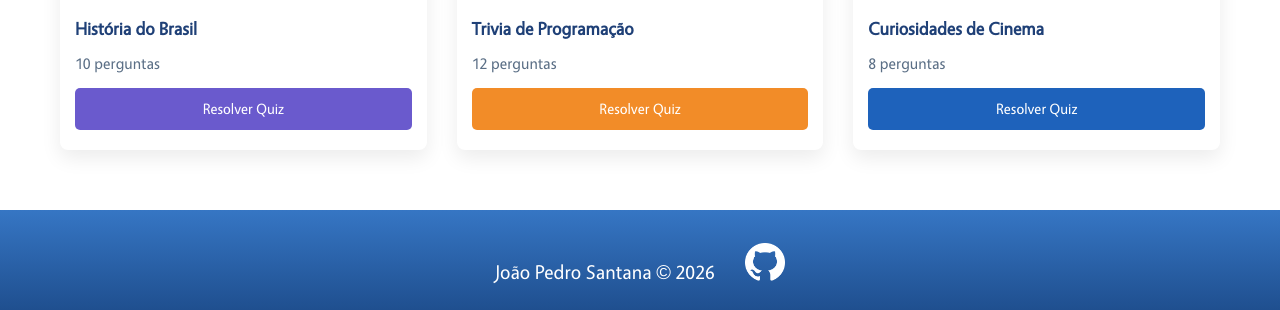
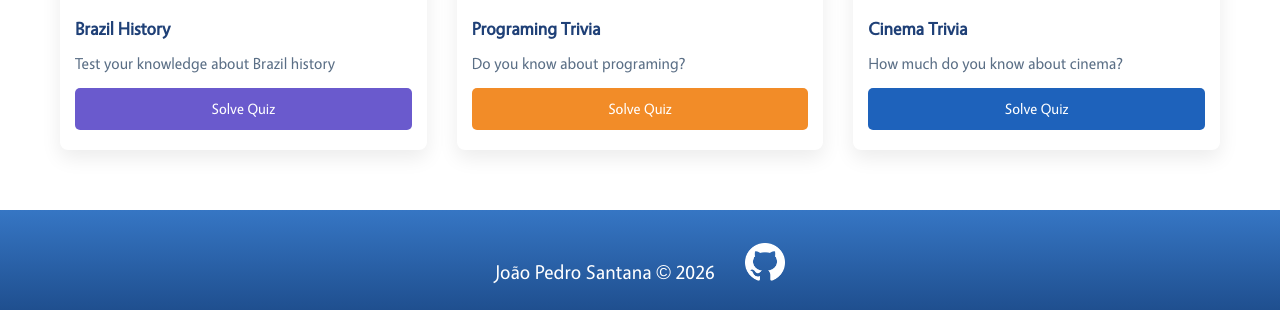
Before and after one commit to JPedro-Santana/Quiz, a Flask app: page / in a window 1280 px wide. Shown: the part 866-1176 px from the top of the page. Run offline with Flask 3, Linux system fonts and the light colour scheme; some libraries are stand-ins or nearby versions.

Commit message:
Implement quiz creation, exploration and layout
Add server-side support for creating and browsing quizzes: app.py now defines CATEGORIES, handles POST creation with validation, redirects to a new /quiz/<id> view, and implements explore filtering (category, search, order). Add quiz_layout.html to render individual quizzes. Update templates: create.html adds form validation, category dropdown from CATEGORIES, maxlength and question-type name; explore.html restructures content and renders quizzes list; index.html updates image paths and copy. Rename image files to normalized names in static/images and add requirements.txt (Flask, cs50). quiz.db updated.

```diff
--- a/app.py
+++ b/app.py
@@ -1,23 +1,77 @@
 from cs50 import SQL
-from flask import Flask, render_template, request
+from flask import Flask, redirect, render_template, request, url_for
 
 app = Flask(__name__)
 
-
 db = SQL("sqlite:///quiz.db")
 
+CATEGORIES = [
+    "Science",
+    "Programming",
+    "History",
+]
 
 @app.route("/")
 def index():
     return render_template("index.html")
 
-@app.route("/create")
+@app.route("/create", methods=["GET", "POST"])
 def create():
-    return render_template("create.html")
+    if request.method == "POST":
+        title = request.form.get("title")
+        category = request.form.get("category")
+        description = request.form.get("description")
 
-@app.route("/explore")
+        if not title or not category:
+            return "Title and Category are required."
+        db.execute("INSERT INTO quiz (title, category, description) VALUES(?, ?, ?)", title, category, description)
+
+        quiz_id = db.execute("SELECT last_insert_rowid() as id")[0]["id"]
+
+        return redirect(url_for("quiz_layout", id=quiz_id))
+
+    return render_template("create.html", categories=CATEGORIES)
+
+@app.route("/explore", methods=["GET"])
 def explore():
-    return render_template("explore.html")
+    category = request.args.get("category")
+    order = request.args.get("order")
+    search = request.args.get("q")
+
+    query = "SELECT * FROM quiz WHERE 1=1"
+    params= []
+
+    if category and category != "all":
+        query += " AND category = ?"
+        params.append(category)
+
+    if search:
+        query += " AND title LIKE ?"
+        params.append(f"%{search}%")
+
+    if order == "recent":
+        query += " ORDER BY id DESC"
+    else:
+        query += " ORDER BY id ASC"
+
+    quizzes = db.execute(query, *params)
+
+    return render_template("explore.html",
+        quizzes=quizzes,
+        categories=CATEGORIES,
+        selected_category=category,
+        selected_order=order,
+        search_query=search
+    )
+
+@app.route("/quiz/<int:id>")
+def quiz_layout(id):
+    quiz = db.execute("SELECT * FROM quiz WHERE id = ?", id)
+
+    if len(quiz) == 0:
+        return "Quiz not Found"
+
+    return render_template("quiz_layout.html", quiz=quiz[0])
 
 if __name__ == "__main__":
     app.run(debug=True)
--- /dev/null
+++ b/requirements.txt
@@ -0,0 +1,2 @@
+Flask
+cs50
--- a/templates/index.html
+++ b/templates/index.html
@@ -10,22 +10,22 @@
     <section>
         <h2>Popular Quizzes</h2>
         <div class="quiz-card">
-            <img src="/assets/quiz_img/bandeira do brasil.jpg" alt="Bandeira Brasil">
-            <h3 class="title">História do Brasil</h3>
-            <p class="question-number">10 perguntas</p>
-            <button class="btn-resolve">Resolver Quiz</button>
+            <img src="/static/images/brazil-flag.jpg" alt="Bandeira Brasil">
+            <h3 class="title">Brazil History</h3>
+            <p class="question-number">Test your knowledge about Brazil history</p>
+            <button class="btn-resolve">Solve Quiz</button>
         </div>
         <div class="quiz-card">
-            <img src="/assets/quiz_img/progamacao.jpg" alt="">
-            <h3 class="title">Trivia de Programação</h3>
-            <p class="question-number">12 perguntas</p>
-            <button class="btn-resolve">Resolver Quiz</button>
+            <img src="/static/images/programing.jpg" alt="">
+            <h3 class="title">Programing Trivia</h3>
+            <p class="question-number">Do you know about programing?</p>
+            <button class="btn-resolve">Solve Quiz</button>
         </div>
         <div class="quiz-card">
-            <img src="/assets/quiz_img/Cinema.jpg" alt="">
-            <h3 class="title">Curiosidades de Cinema</h3>
-            <p class="question-number">8 perguntas</p>
-            <button class="btn-resolve">Resolver Quiz</button>
+            <img src="/static/images/Cinema.jpg" alt="">
+            <h3 class="title">Cinema Trivia</h3>
+            <p class="question-number">How much do you know about cinema?</p>
+            <button class="btn-resolve">Solve Quiz</button>
         </div>
     </section>
 {% endblock %}
```
Also changed, not shown: templates/create.html (+9 -9 lines), templates/explore.html (+4 -3 lines), templates/quiz_layout.html (added, +14 -0 lines), quiz.db, static/images/brazil-flag.jpg (renamed from static/images/bandeira do brasil.jpg), static/images/programing.jpg (renamed from static/images/progamacao.jpg).
